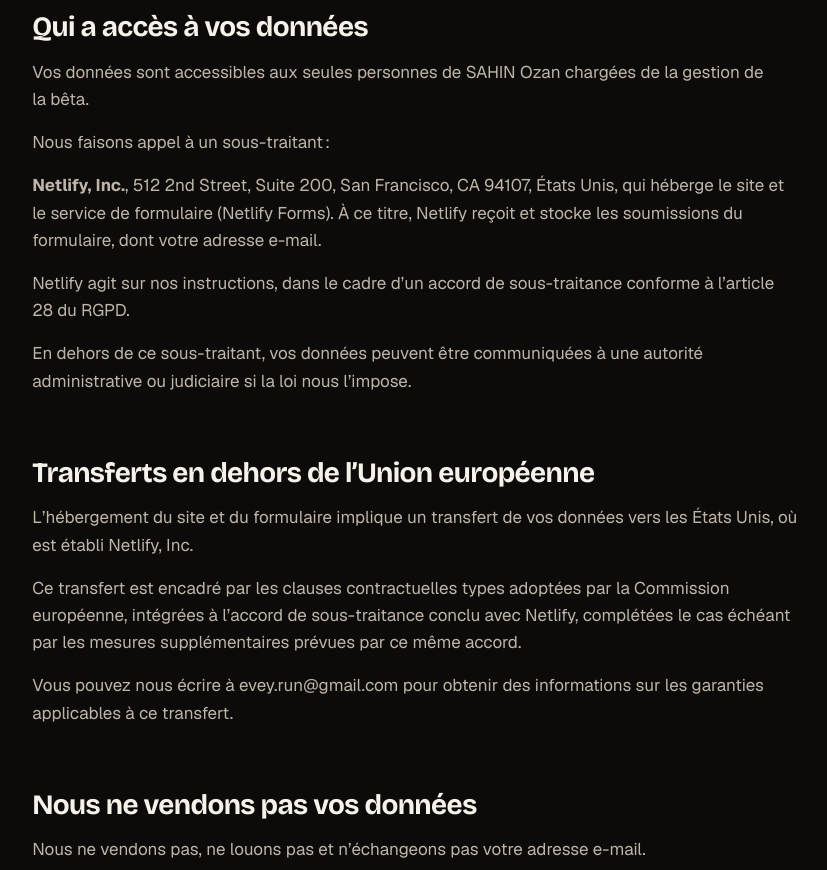
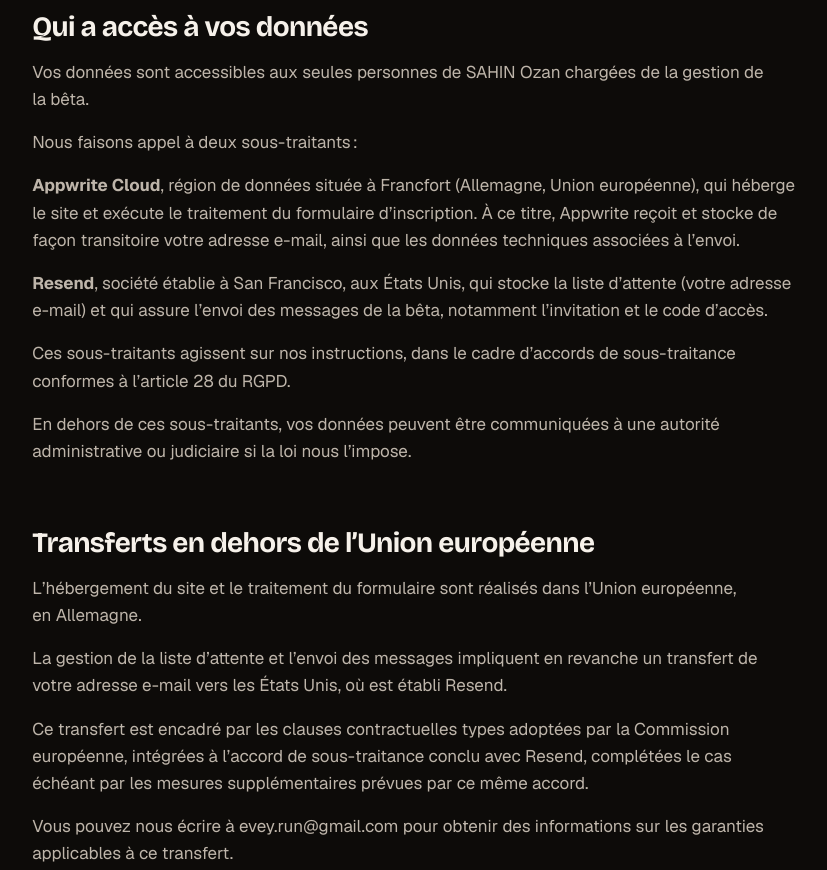
Before and after one commit to justeozan/Tribos-Landing-Page, a plain HTML site: page confidentialite.html in a window 1280 px wide. Shown: the part 2280-3150 px from the top of the page, without its empty margins (24-851 px from the left). Drawn offline with Linux system fonts and the light colour scheme.

Commit message:
fix: update privacy policy + legal notice to actual stack (Appwrite EU host, Resend US email) and real identity

```diff
--- a/confidentialite.html
+++ b/confidentialite.html
@@ -248,35 +248,52 @@
               SAHIN Ozan chargées de la gestion de la bêta.
             </p>
 
-            <p>Nous faisons appel à un sous-traitant&#8239;:</p>
+            <p>Nous faisons appel à deux sous-traitants&#8239;:</p>
 
             <p>
-              <strong>Netlify, Inc.</strong>, 512 2nd Street, Suite 200, San
-              Francisco, CA 94107, États Unis, qui héberge le site et le service
-              de formulaire (Netlify Forms). À ce titre, Netlify reçoit et stocke
-              les soumissions du formulaire, dont votre adresse e-mail.
+              <strong>Appwrite Cloud</strong>, région de données située à
+              Francfort (Allemagne, Union européenne), qui héberge le site et
+              exécute le traitement du formulaire d’inscription. À ce titre,
+              Appwrite reçoit et stocke de façon transitoire votre adresse
+              e-mail, ainsi que les données techniques associées à l’envoi.
             </p>
 
             <p>
-              Netlify agit sur nos instructions, dans le cadre d’un accord de sous-traitance conforme à l’article 28 du RGPD.
+              <strong>Resend</strong>, société établie à San Francisco, aux
+              États Unis, qui stocke la liste d’attente (votre adresse e-mail)
+              et qui assure l’envoi des messages de la bêta, notamment
+              l’invitation et le code d’accès.
             </p>
 
             <p>
-              En dehors de ce sous-traitant, vos données peuvent être communiquées
-              à une autorité administrative ou judiciaire si la loi nous l’impose.
+              Ces sous-traitants agissent sur nos instructions, dans le cadre
+              d’accords de sous-traitance conformes à l’article 28 du RGPD.
+            </p>
+
+            <p>
+              En dehors de ces sous-traitants, vos données peuvent être
+              communiquées à une autorité administrative ou judiciaire si la loi
+              nous l’impose.
             </p>
 
             <h2>Transferts en dehors de l’Union européenne</h2>
 
             <p>
-              L’hébergement du site et du formulaire implique un transfert de vos
-              données vers les États Unis, où est établi Netlify, Inc.
+              L’hébergement du site et le traitement du formulaire sont réalisés
+              dans l’Union européenne, en Allemagne.
+            </p>
+
+            <p>
+              La gestion de la liste d’attente et l’envoi des messages impliquent
+              en revanche un transfert de votre adresse e-mail vers les
+              États Unis, où est établi Resend.
             </p>
 
             <p>
               Ce transfert est encadré par les clauses contractuelles types
-              adoptées par la Commission européenne, intégrées à l’accord de sous-traitance conclu avec Netlify, complétées le cas échéant par les
-              mesures supplémentaires prévues par ce même accord.
+              adoptées par la Commission européenne, intégrées à l’accord de
+              sous-traitance conclu avec Resend, complétées le cas échéant par
+              les mesures supplémentaires prévues par ce même accord.
             </p>
 
             <p>
```
Also changed, not shown: mentions-legales.html (+16 -41 lines).
